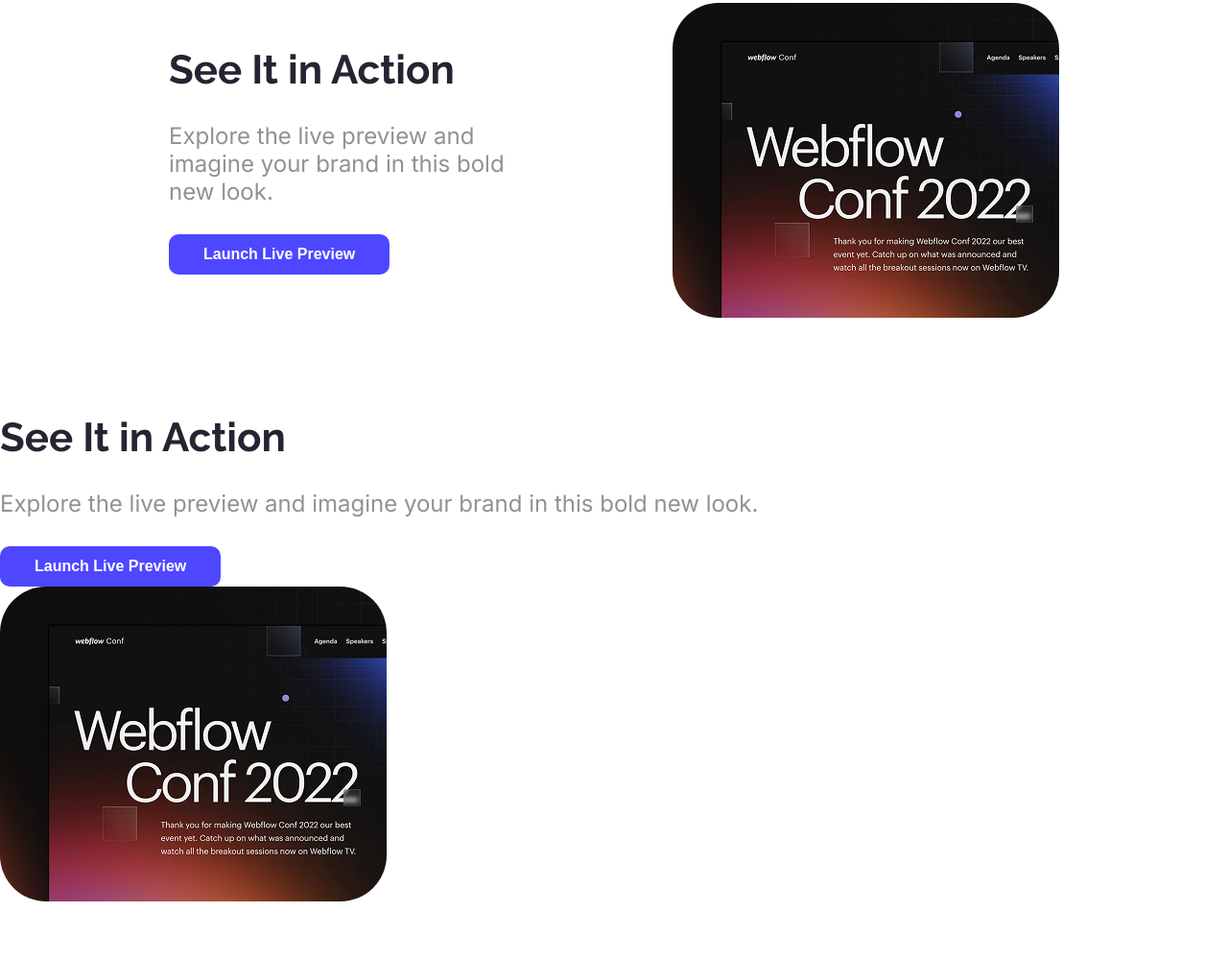
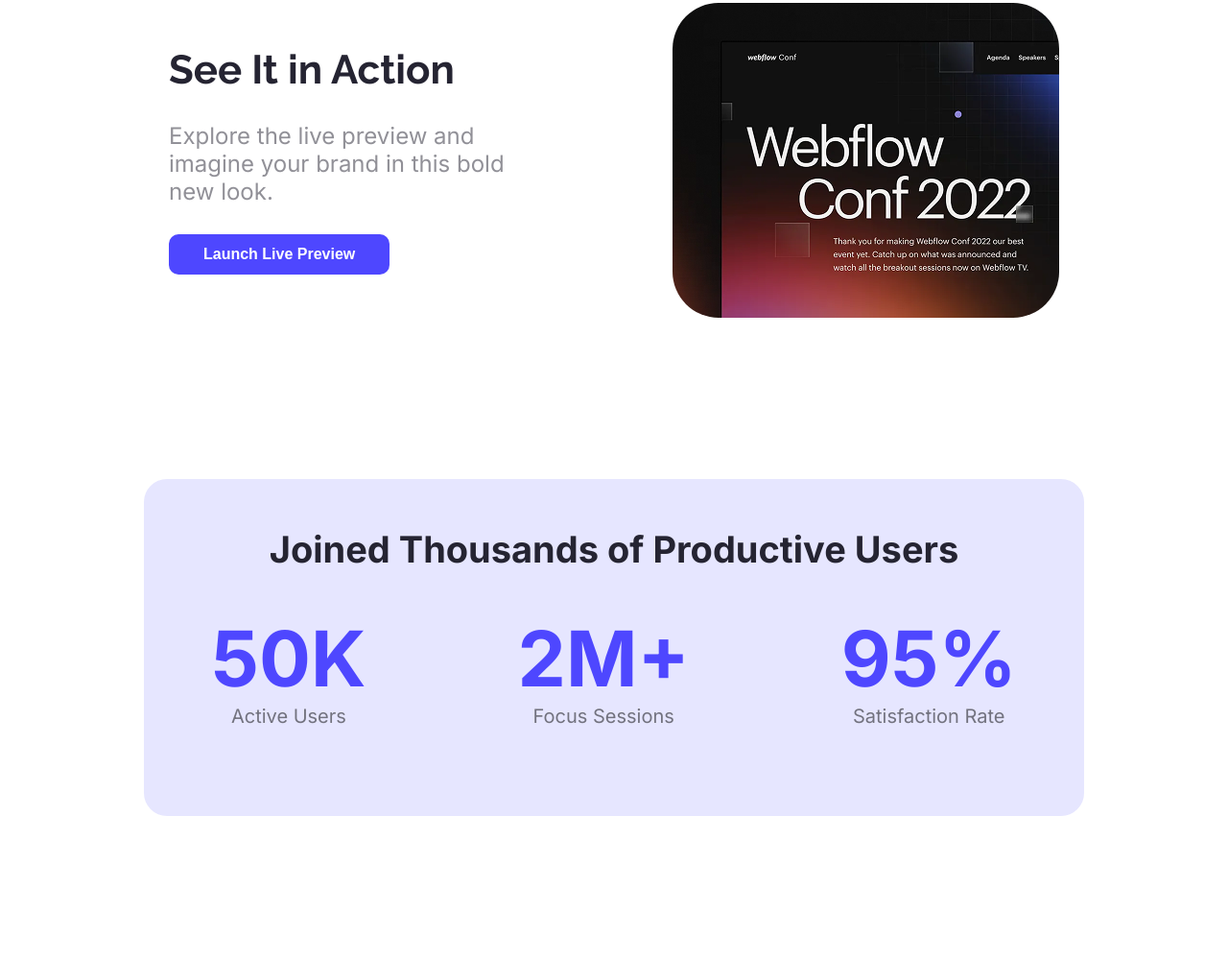
Before and after one commit to MahmudulhasanImran/Assinment-1, a plain HTML site: page index.html in a window 1280 px wide. Shown: the part 817-1817 px from the top of the page at 96% size. Before the commit the page ends 1760 px from the top, so only its background shows below. Drawn offline with Linux system fonts and the light colour scheme.

Commit message:
Action section and User Section

```diff
--- a/index.html
+++ b/index.html
@@ -47,19 +47,32 @@
             </div>
             <img src="Assets/wc-mini.png" alt="">
           </div>
-
+    </section>
+    <br>
+    <!-- user section -->
+    <section class="User-part">
+      <div class="user-conten">
+        <h4 class="user-title inter-logo">Joined Thousands of Productive Users</h4>
+        <div class="number-box">
+          <div class="user-number">
+            <h1 class="number inter-logo">50K</h1>
+            <p class="text inter-logo">Active Users</p>
+          </div>
+          <div class="user-number">
+            <h1 class="number inter-logo">2M+</h1>
+            <p class="text inter-logo">Focus Sessions</p>
+          </div>
+          <div class="user-number">
+            <h1 class="number inter-logo">95%</h1>
+            <p class="text inter-logo">Satisfaction Rate</p>
+          </div>
+        </div>
+      </div>
 
     </section>
 
     </main>
-    <section class=" Action-Part">
-      <div class="Action">
-        <h3 class="raleway-font">See It in Action</h3>
-        <p class="inter-logo">Explore the live preview and imagine your brand in this bold new look.</p>
-        <button class="action btn">Launch Live Preview</button>
-      </div>
-      <img src="Assets/wc-mini.png" alt="">
-    </section>
+
     <footer>
 
     </footer>
--- a/style.css/st1.css
+++ b/style.css/st1.css
@@ -102,3 +102,38 @@
  img{
   border-radius: 48px;
 }
+
+/* User-Section-style */
+.User-part{
+
+  padding: 150px;
+}
+.user-conten {
+  text-align:center;
+  border-radius: 24px;
+  background-color:#e6e6ff;
+  padding: 50px 80px;
+
+}
+.user-title{
+  font-size: 38px;
+  font-weight: bold;
+  color: #252432;
+}
+.number-box{
+  display: flex;
+  justify-content: center;
+  gap: 158px;
+  margin: 42px 140px;
+}
+/* user-number-section desing */
+.number{
+  font-size: 80px;
+  font-weight: bold;
+  color: #4E47FF;
+}
+.text{
+  font-size: 20px;
+  color: #000000;
+  opacity: 50%;
+}
```
